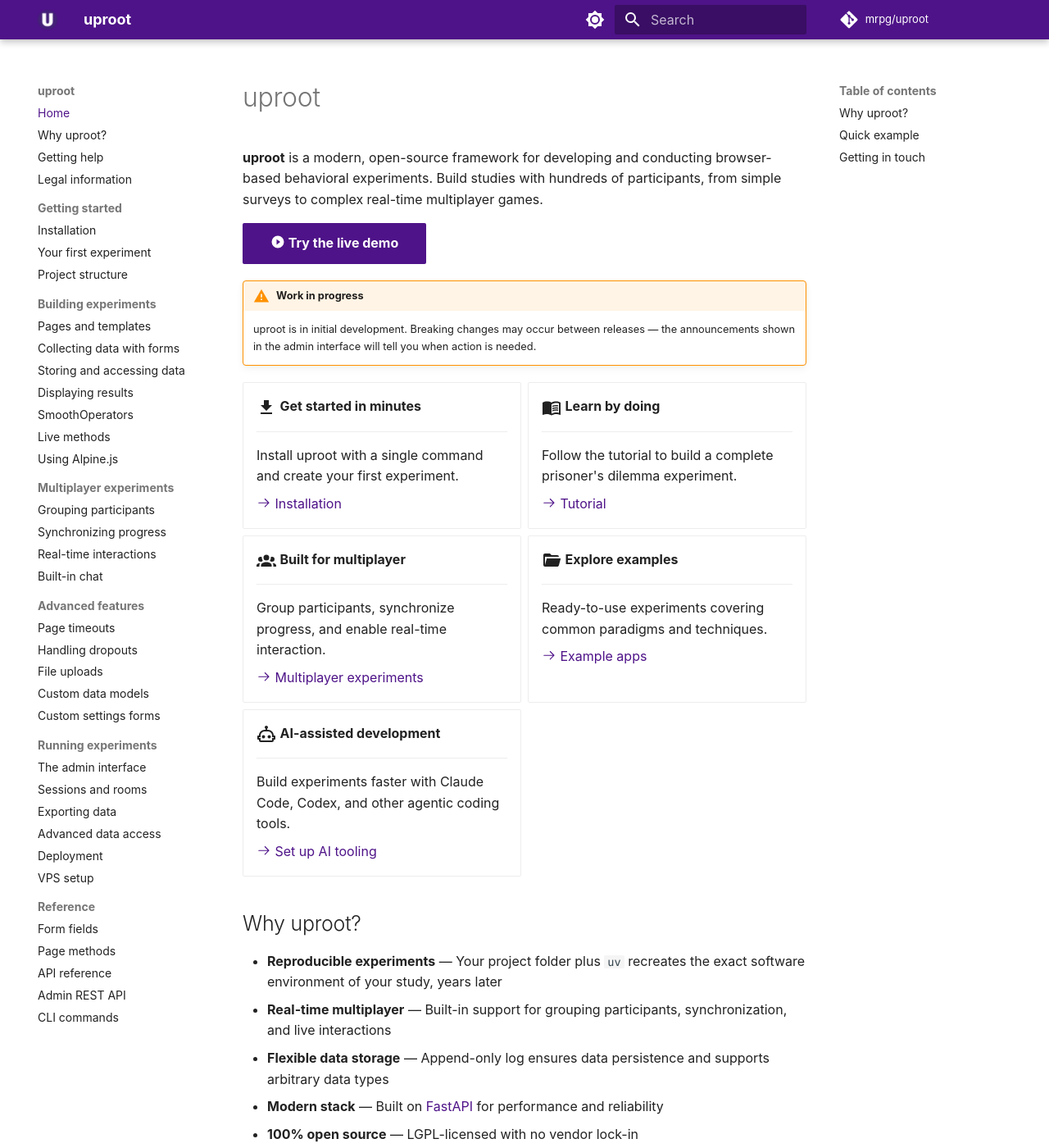
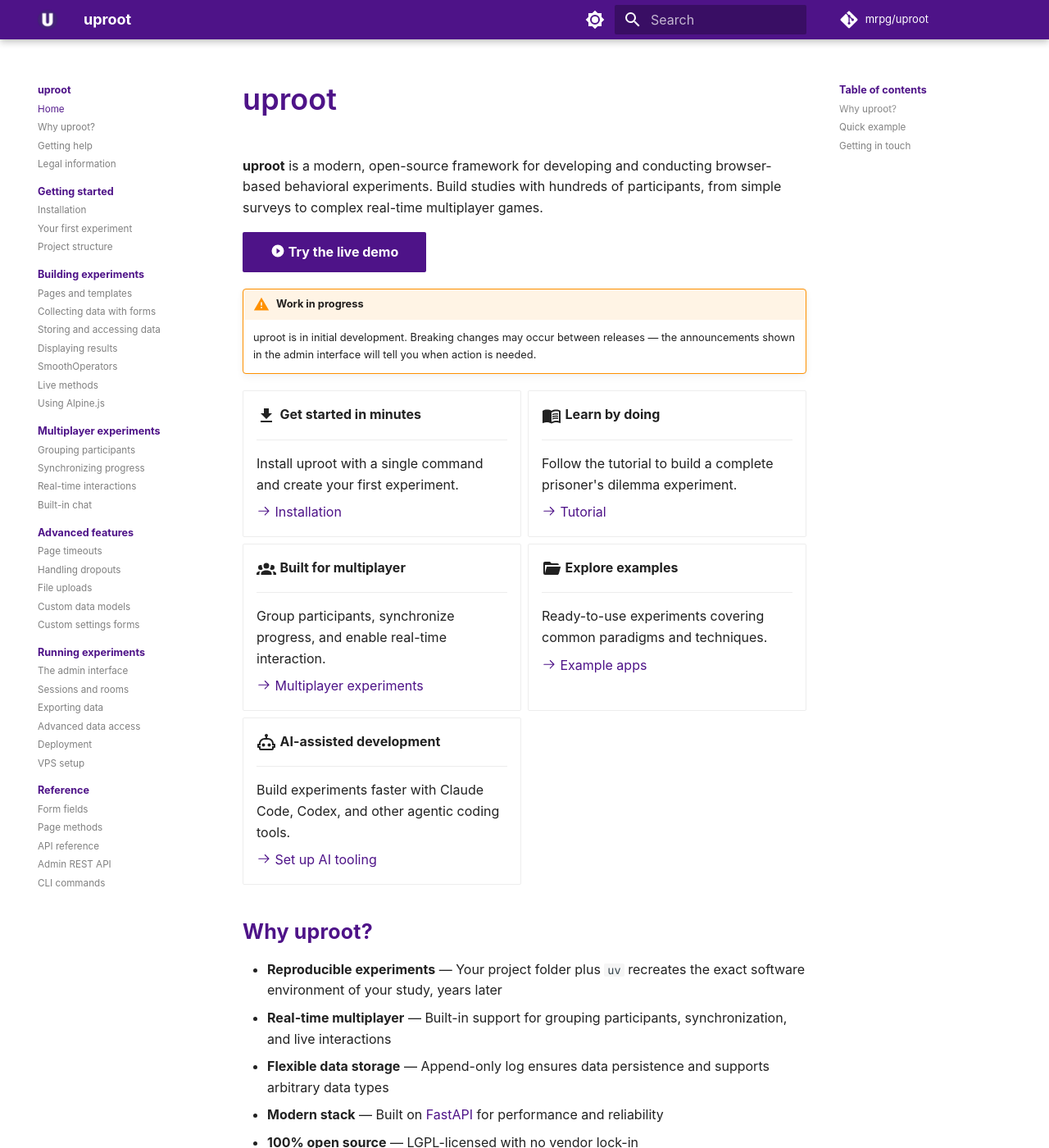
Before and after one commit to mrpg/uproot-docs, an MkDocs documentation site: the page built from docs/index.md, in a window 1280 px wide and 1400 px high. Shown: the whole window at 82% size. Built offline with MkDocs 1.6.1 and Material for MkDocs 9.7.7, drawn with Linux system fonts in a browser that asks for light colours; comment, search, counter and statistics services are not loaded.

Commit message:
Adjust colors, font-sizes, and font-weights

```diff
--- a/docs/stylesheets/extra.css
+++ b/docs/stylesheets/extra.css
@@ -2,3 +2,28 @@
   --md-primary-fg-color: #4e1388;
   --md-accent-fg-color: #4e1388;
 }
+
+h1 {
+  color: var(--md-primary-fg-color) !important;
+  font-size: 225% !important;
+  font-weight: 600 !important;
+  letter-spacing: 0.0025em !important;
+}
+h2 {
+  color: var(--md-primary-fg-color) !important;
+  font-weight: 700 !important;
+  letter-spacing: 0.0075em !important;
+}
+h3 {
+  font-weight: 700 !important;
+  letter-spacing: 0.0075em !important;
+}
+
+.md-nav__link {
+  color: gray;
+  font-size: smaller;
+}
+.md-nav__title, label.md-nav__link {
+  color: var(--md-primary-fg-color) !important;
+  font-size: 90% !important;
+}
```
